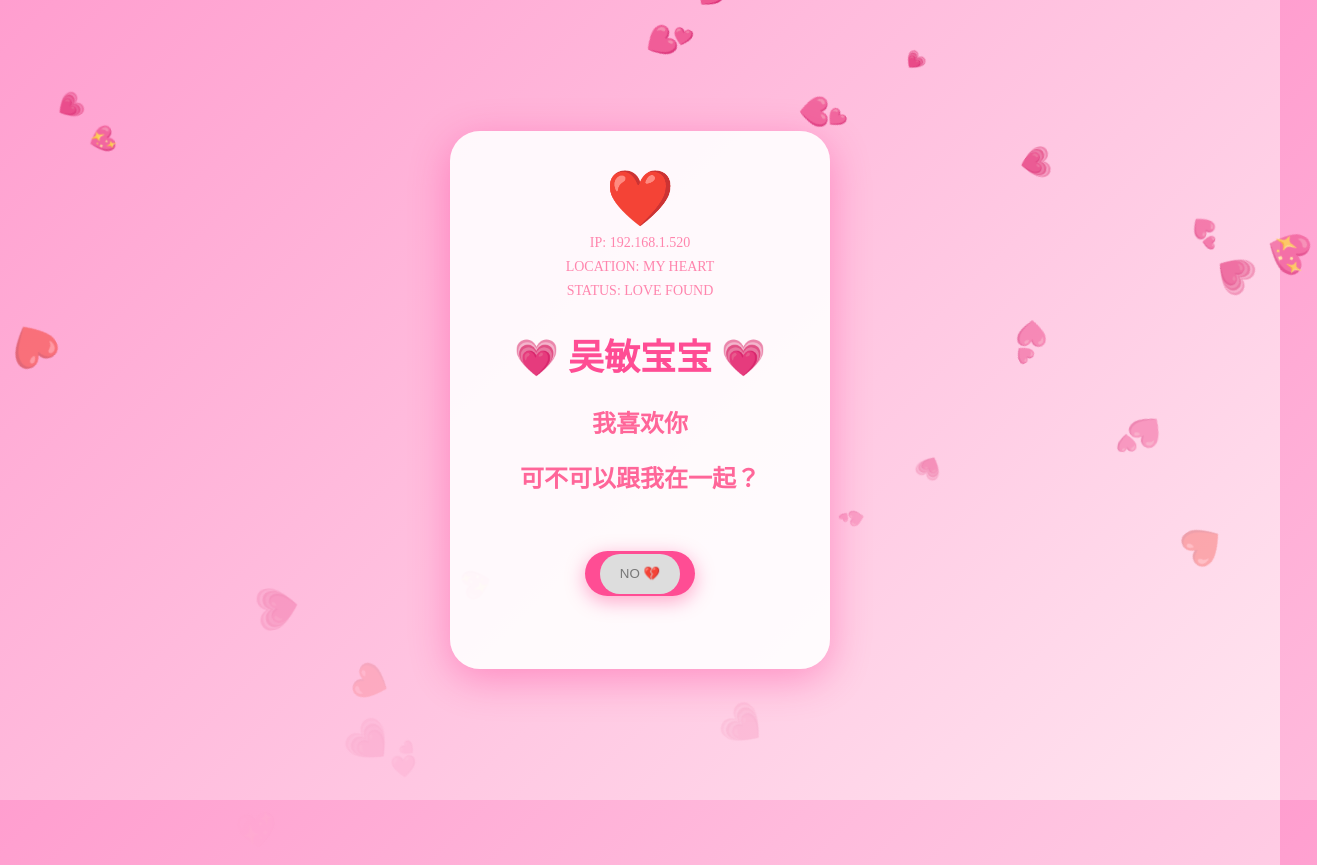
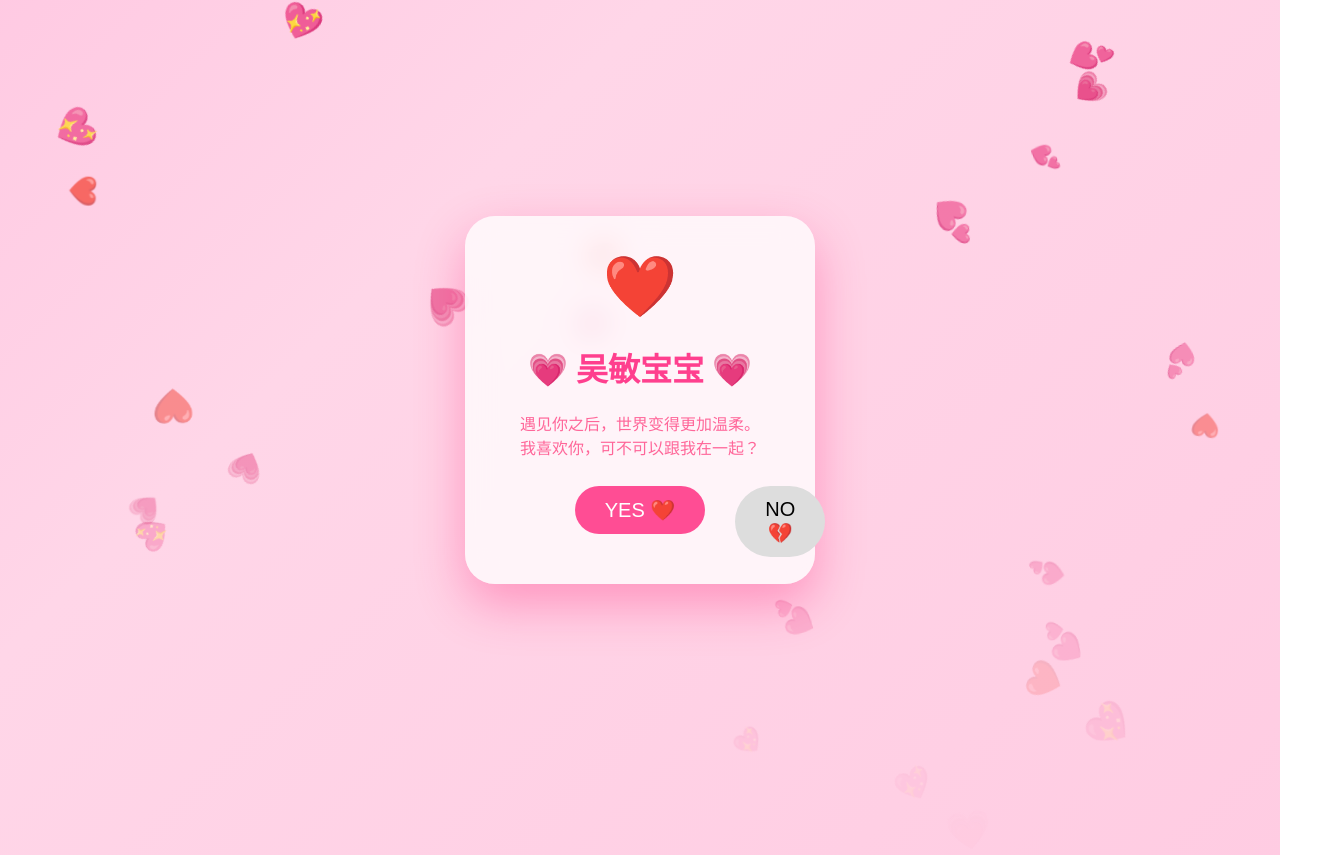
Before and after one commit to gys041018/Missing1015, a plain HTML site: page index.html in a window 1280 px wide. Shown: the whole page, 1317 px wide, since content can reach past the window. Drawn offline with Linux system fonts and the light colour scheme.

Commit message:
Enhance card layout and animations in index.html
Updated HTML structure and styles for a more dynamic and visually appealing card interface, including animations for buttons and background.

```diff
--- a/index.html
+++ b/index.html
@@ -5,6 +5,7 @@
 <title>吴敏宝宝 ❤️</title>
 
 <style>
+
 *{
     box-sizing:border-box;
 }
@@ -13,114 +14,164 @@ body{
     margin:0;
     height:100vh;
     overflow:hidden;
-    background:linear-gradient(135deg,#ff9ecf,#ffe5f0);
-    font-family:"Microsoft YaHei";
     display:flex;
     justify-content:center;
     align-items:center;
+    font-family:"Microsoft YaHei";
+    background:linear-gradient(
+        135deg,
+        #ff9ecf,
+        #ffd6e8,
+        #ffc1dc
+    );
+    background-size:300% 300%;
+    animation:bg 8s infinite;
 }
 
 
-.card{
-    width:380px;
-    padding:35px;
-    background:rgba(255,255,255,.9);
-    border-radius:30px;
-    text-align:center;
-    box-shadow:0 10px 40px rgba(255,0,120,.3);
-    z-index:2;
-    overflow:hidden;
+@keyframes bg{
+
+    50%{
+        background-position:100% 100%;
+    }
+
 }
 
 
-.heart{
-    font-size:55px;
-    animation:beat 1s infinite;
+
+.card{
+
+    width:350px;
+    padding:35px;
+
+    background:rgba(255,255,255,.75);
+
+    backdrop-filter:blur(15px);
+
+    border-radius:30px;
+
+    text-align:center;
+
+    box-shadow:
+    0 20px 50px rgba(255,0,100,.3);
+
+    z-index:2;
+
 }
 
 
-@keyframes beat{
-    50%{
-        transform:scale(1.15);
-    }
+
+.heart{
+
+    font-size:60px;
+
+    animation:heart 1s infinite;
+
 }
 
 
+
+@keyframes heart{
+
+    50%{
+        transform:scale(1.2);
+    }
+
+}
+
+
+
 h1{
-    color:#ff4d94;
-    font-size:36px;
+
+    color:#ff3f8e;
+
 }
 
 
 h2{
+
     color:#ff6699;
-}
 
-
-.info{
-    color:#ff85ad;
-    font-size:14px;
-    line-height:24px;
 }
 
 
 
-.btn-box{
-    height:120px;
-    display:flex;
-    justify-content:center;
-    align-items:center;
-    gap:20px;
+.text{
+
+    color:#ff6699;
+
+    min-height:60px;
+
 }
 
 
 
+
 button{
+
     border:none;
-    border-radius:50px;
+
+    border-radius:40px;
+
+    padding:12px 30px;
+
+    margin:15px;
+
+    font-size:20px;
+
     cursor:pointer;
-    transition:all .5s ease;
+
 }
 
 
 
 #yes{
+
     background:#ff4d94;
+
     color:white;
-    width:110px;
-    height:45px;
-    font-size:20px;
-    box-shadow:0 5px 20px rgba(255,0,100,.35);
+
+    transition:.5s;
+
 }
 
 
 
 #no{
+
     background:#ddd;
-    color:#777;
-    width:80px;
-    height:40px;
+
     position:absolute;
+
 }
 
 
 
 
-/* 爱心雨 */
 
-.fall{
+/* 爱心 */
+
+.love{
+
     position:absolute;
+
     top:-50px;
-    z-index:1;
-    animation:fall linear forwards;
+
+    animation:fall 5s linear forwards;
+
 }
 
 
 @keyframes fall{
 
     to{
-        transform:translateY(110vh) rotate(360deg);
+
+        transform:
+        translateY(110vh)
+        rotate(360deg);
+
         opacity:0;
+
     }
 
 }
@@ -130,27 +181,39 @@ button{
 
 /* 烟花 */
 
-.firework{
+.fire{
+
     position:absolute;
+
     font-size:35px;
+
     animation:boom 1s forwards;
+
 }
 
 
 @keyframes boom{
 
-    0%{
+    from{
+
         transform:scale(.2);
+
     }
 
-    100%{
-        transform:scale(4);
+    to{
+
+        transform:scale(5);
+
         opacity:0;
+
     }
 
 }
 
+
+
 </style>
+
 
 </head>
 
@@ -158,36 +221,35 @@ button{
 <body>
 
 
+
 <div class="card">
 
 
-<div class="heart">❤️</div>
+<div class="heart">
+❤️
+</div>
 
 
-<div class="info">
-IP: 192.168.1.520<br>
-LOCATION: MY HEART<br>
-STATUS: LOVE FOUND
+<h1>
+💗 吴敏宝宝 💗
+</h1>
+
+
+
+<div class="text" id="text">
+
 </div>
 
 
 
-<h1>💗 吴敏宝宝 💗</h1>
+<button id="yes">
+YES ❤️
+</button>
 
 
-<h2>我喜欢你</h2>
-
-<h2>可不可以跟我在一起？</h2>
-
-
-
-<div class="btn-box">
-
-<button id="yes">YES ❤️</button>
-
-<button id="no">NO 💔</button>
-
-</div>
+<button id="no">
+NO 💔
+</button>
 
 
 </div>
@@ -198,16 +260,42 @@ STATUS: LOVE FOUND
 <script>
 
 
+// 打字效果
+
+let words=
+"遇见你之后，世界变得更加温柔。\n我喜欢你，可不可以跟我在一起？";
+
+let index=0;
+
+
+function typing(){
+
+    if(index<words.length){
+
+        document.getElementById("text")
+        .innerHTML+=words[index]
+        .replace("\n","<br>");
+
+        index++;
+
+        setTimeout(typing,120);
+
+    }
+
+}
+
+typing();
+
+
+
+
+// YES变大
+
+
 let yes=document.getElementById("yes");
-
-let no=document.getElementById("no");
-
 
 let scale=1;
 
-
-
-// YES缓慢变大
 
 yes.onclick=function(){
 
@@ -215,7 +303,7 @@ yes.onclick=function(){
     scale+=0.08;
 
 
-    if(scale<=1.7){
+    if(scale<1.8){
 
         yes.style.transform=
         "scale("+scale+")";
@@ -224,16 +312,29 @@ yes.onclick=function(){
 
 
 
-    if(scale>1.6){
+    if(scale>=1.7){
 
 
-        document.querySelector(".card").innerHTML=
+        document.querySelector(".card")
+        .innerHTML=
 
         `
-        <div class="heart">💖</div>
-        <h1>吴敏宝宝 ❤️</h1>
-        <h2>表白成功！</h2>
-        <h2>以后请多多指教 💕</h2>
+        <div class="heart">
+        💖
+        </div>
+
+        <h1>
+        吴敏宝宝 ❤️
+        </h1>
+
+        <h2>
+        表白成功！
+        </h2>
+
+        <p>
+        以后请多多指教💕
+        </p>
+
         `;
 
 
@@ -246,19 +347,20 @@ yes.onclick=function(){
 
 
 
+// NO逃跑
 
-// NO逃跑
+
+let no=document.getElementById("no");
+
 
 no.onmouseover=function(){
 
-
     no.style.left=
-    Math.random()*(window.innerWidth-100)+"px";
+    Math.random()*80+"vw";
 
 
     no.style.top=
-    Math.random()*(window.innerHeight-50)+"px";
-
+    Math.random()*80+"vh";
 
 }
 
@@ -268,52 +370,40 @@ no.onmouseover=function(){
 
 // 爱心雨
 
-function heartRain(){
+
+setInterval(()=>{
 
 
-    let h=document.createElement("div");
+    let love=document.createElement("div");
+
+    love.className="love";
 
 
-    h.className="fall";
-
-
-    h.innerHTML=
+    love.innerHTML=
     ["❤️","💗","💕","💖"]
     [Math.floor(Math.random()*4)];
 
 
-
-    h.style.left=
+    love.style.left=
     Math.random()*100+"vw";
 
 
-
-    h.style.fontSize=
-    (15+Math.random()*25)+"px";
+    love.style.fontSize=
+    20+Math.random()*20+"px";
 
 
-
-    h.style.animationDuration=
-    (3+Math.random()*3)+"s";
-
-
-
-    document.body.appendChild(h);
-
+    document.body.appendChild(love);
 
 
     setTimeout(()=>{
 
-        h.remove();
+        love.remove();
 
-    },6000);
+    },5000);
 
 
-}
 
-
-setInterval(heartRain,200);
-
+},200);
 
 
 
@@ -321,10 +411,11 @@ setInterval(heartRain,200);
 
 // 烟花
 
+
 function fireworks(){
 
 
-    for(let i=0;i<50;i++){
+for(let i=0;i<60;i++){
 
 
 setTimeout(()=>{
@@ -333,7 +424,7 @@ function fireworks(){
 let f=document.createElement("div");
 
 
-            f.className="firework";
+f.className="fire";
 
 
 f.innerHTML=
@@ -344,7 +435,6 @@ function fireworks(){
 
 f.style.left=
 Math.random()*100+"vw";
-
 
 
 f.style.top=
@@ -378,4 +468,5 @@ function fireworks(){
 
 
 </body>
+
 </html>
```
Lines whose indentation alone changed are shown as unchanged.
